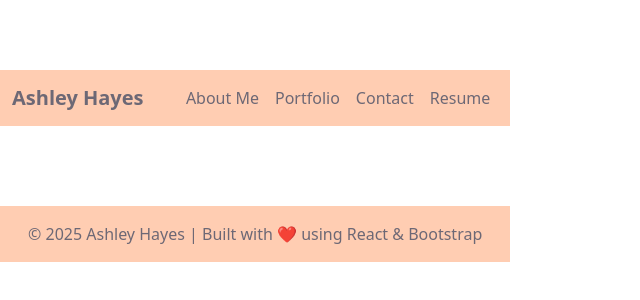
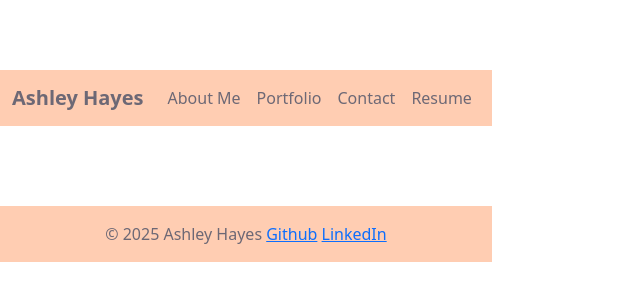
Before and after one commit to ashleymh060504/Portfolio-2, a React (Vite) app: page / in a window 1280 px wide. Shown: the part 234-534 px from the top of the page, without its empty margins (0-640 px from the left). Built offline with nearby package versions, Linux system fonts and the light colour scheme.

Commit message:
edited footer

```diff
--- a/src/components/Footer.jsx
+++ b/src/components/Footer.jsx
@@ -6,7 +6,7 @@ const Footer = () => {
     <footer style={{ backgroundColor: '#FFCDB2', color: '#6D6875', padding: '1rem', marginTop: '5rem' }}>
       <Container className="text-center">
         <p className="mb-0">
-          &copy; {new Date().getFullYear()} Ashley Hayes | Built with ❤️ using React & Bootstrap
+          &copy; {new Date().getFullYear()} Ashley Hayes <a href="https://github.com/ashleymh060504">Github</a> <a href="https://www.linkedin.com/in/ashley-hayes-70654a261/">LinkedIn</a>
         </p>
       </Container>
     </footer>
```
